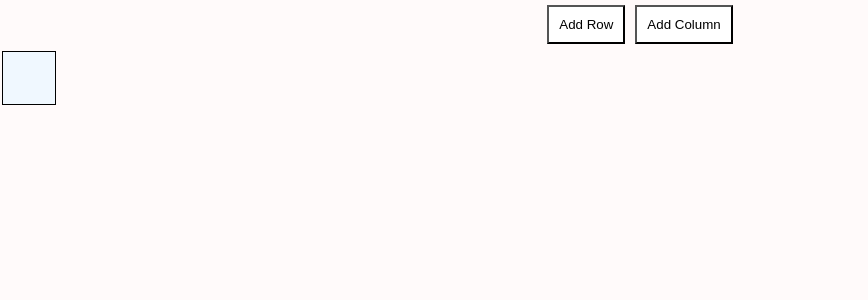
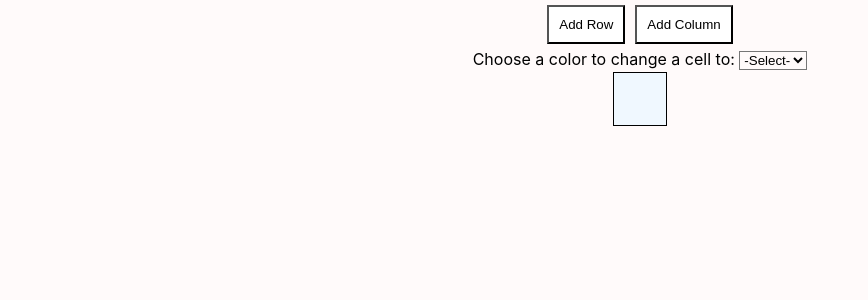
Before and after one commit to vfischer9/assignment8, a React (Create React App) app: page / in a window 1280 px wide. Shown: the top 300 px of the page, without its empty margins (0-868 px from the left). Built offline with nearby package versions, Linux system fonts and the light colour scheme.

Commit message:
working cell color change

```diff
--- a/src/App.css
+++ b/src/App.css
@@ -31,3 +31,7 @@ button{
   padding: 10px;
   margin: 5px
 }
+
+table{
+  display: inline;
+}
--- a/src/App.js
+++ b/src/App.js
@@ -2,17 +2,19 @@ import './App.css';
 import Table from './components/Table'
 import React, { Component } from 'react';
 
-
 class App extends Component {
 
+  //constructor
   constructor(props){
     super(props)
     this.state={
       numRows: 1,
-      numCols: 1
+      numCols: 1,
+      color: ""
     }
   }
 
+  //add rows
   handleAddRowButton = () => {
     console.log('row button pushed')
     let existingRows = this.state.numRows
@@ -22,7 +24,7 @@ class App extends Component {
     console.log(existingRows)
   }
 
-
+  //add cols
   handleAddColButton = () => {
     console.log('col button pushed')
     let existingCols = this.state.numCols
@@ -32,12 +34,36 @@ class App extends Component {
     console.log(existingCols)
   }
 
+
 render(){
   return (
     <div className="App">
+
       <button onClick={this.handleAddRowButton}>Add Row</button>
       <button onClick={this.handleAddColButton}>Add Column</button>
-      <Table numRows = {this.state.numRows} numCols = {this.state.numCols}/>
+
+     <br></br>
+
+      <label>Choose a color to change a cell to: </label>
+      <select onChange={ (event) => {
+          this.setState({
+            color: event.target.value
+          })
+        }}>
+              <option>-Select-</option>
+              <option value="yellow">Yellow</option>
+              <option value="green">Green</option>
+              <option value="red">Red</option>
+              <option value="purple">Purple</option>
+        </select>
+
+        <br></br>
+
+          <Table
+          numRows = {this.state.numRows}
+          numCols = {this.state.numCols}
+          color = {this.state.color}
+          />
 
     </div>
   );
--- a/src/components/Table.js
+++ b/src/components/Table.js
@@ -1,27 +1,29 @@
 import React from 'react'
 import TableRow from './TableRow'
 
-function renderRows(numRows, numCols){
+function renderRows(numRows, numCols, newColor){
     console.log('numRows' + numRows)
     let allRows = []
     for(let i = 0; i < numRows; i++){
         console.log('renderRows called')
-        allRows.push(<TableRow cols={numCols} />)
+        allRows.push(
+        <TableRow
+            cols={numCols}
+            color = {newColor}
+        />)
     }
     return allRows
 }
 
 
 function Table(props) {
-
-    console.log(props)
-
+    let newColor = props.color
     let numRows = props.numRows
     let numCols = props.numCols
 
     return (
         <table className = 'table'>
-           {renderRows(numRows, numCols)}
+           {renderRows(numRows, numCols, newColor)}
         </table>
     )
 }
--- a/src/components/TableCell.js
+++ b/src/components/TableCell.js
@@ -1,11 +1,28 @@
 import React from 'react'
 
+export default class TableCell extends React.Component {
 
-function TableCell() {
-    return (
-        <td className = 'cell'>
-        </td>
-    )
+    constructor(props) {
+        super(props);
+        this.state = {
+            cellColor: ""
+        };
+    }
+
+    handleColor = () => {
+        this.setState({
+            cellColor: this.props.color
+        });
+    }
+
+    render(){
+        console.log(this.props.color)
+        return (
+            <td className = 'cell'
+            style={{backgroundColor: this.state.cellColor}}
+            onClick={this.handleColor}
+            >
+            </td>
+        )
+    }
 }
-
-export default TableCell
--- a/src/components/TableRow.js
+++ b/src/components/TableRow.js
@@ -1,22 +1,24 @@
 import React from 'react'
 import TableCell from './TableCell'
 
-function renderCols(numCols){
+function renderCols(numCols, newColor){
     console.log('numCols' + numCols)
     let allCols = []
     for(let i = 0; i < numCols; i++){
-        console.log('renderCols called')
-        allCols.push(<TableCell />)
+        allCols.push(
+            <TableCell color = {newColor}
+        />)
     }
     return allCols
 }
 
+function TableRow(props) {
 
-function TableRow(props) {
+    let newColor = props.color
 
     return (
         <tr className='row'>
-            {renderCols(props.cols)}
+            {renderCols(props.cols, newColor)}
         </tr>
     )
 }
```
Also changed, not shown: 1 other file (tests, documents, lock files or other folders).
